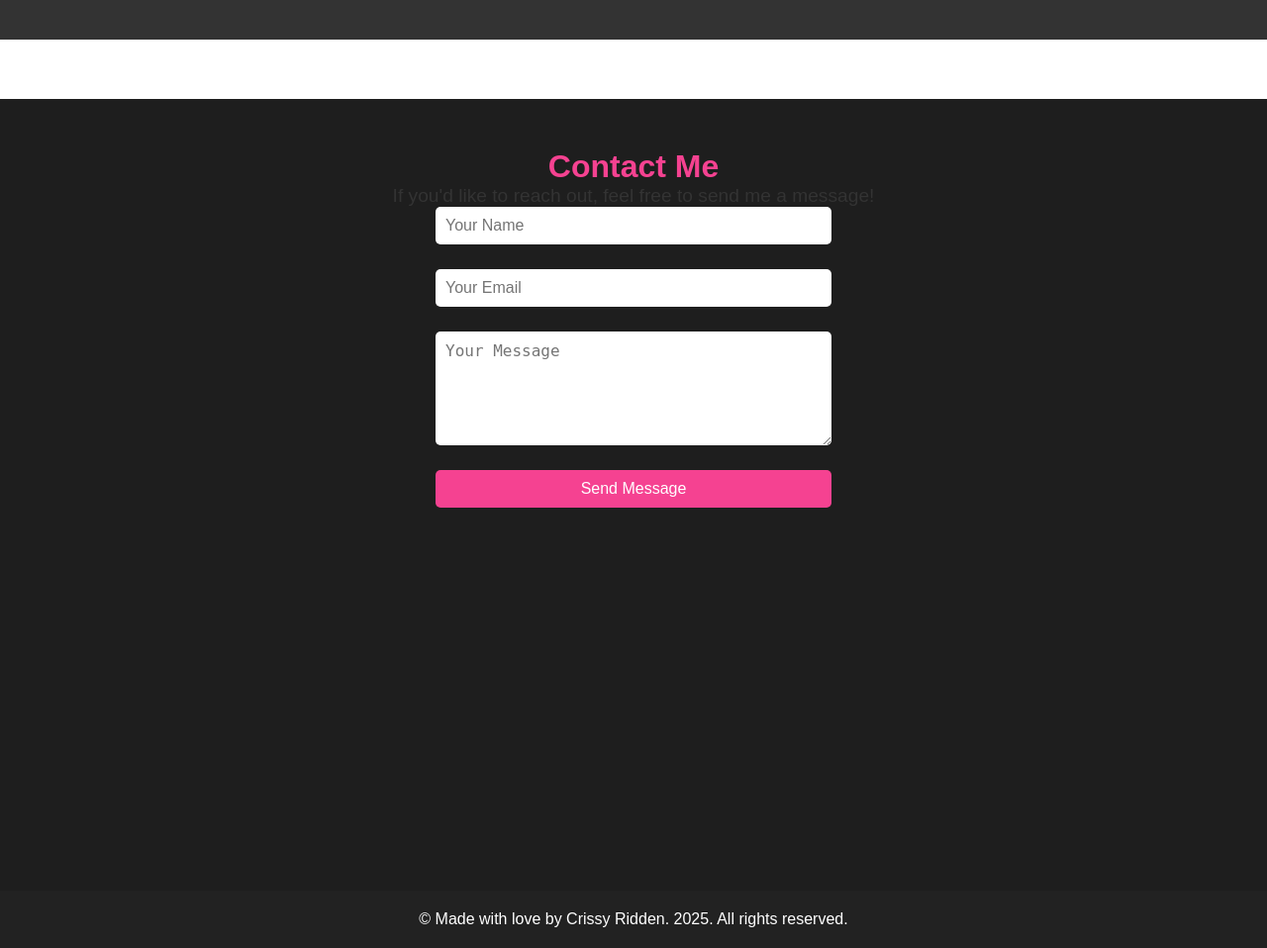
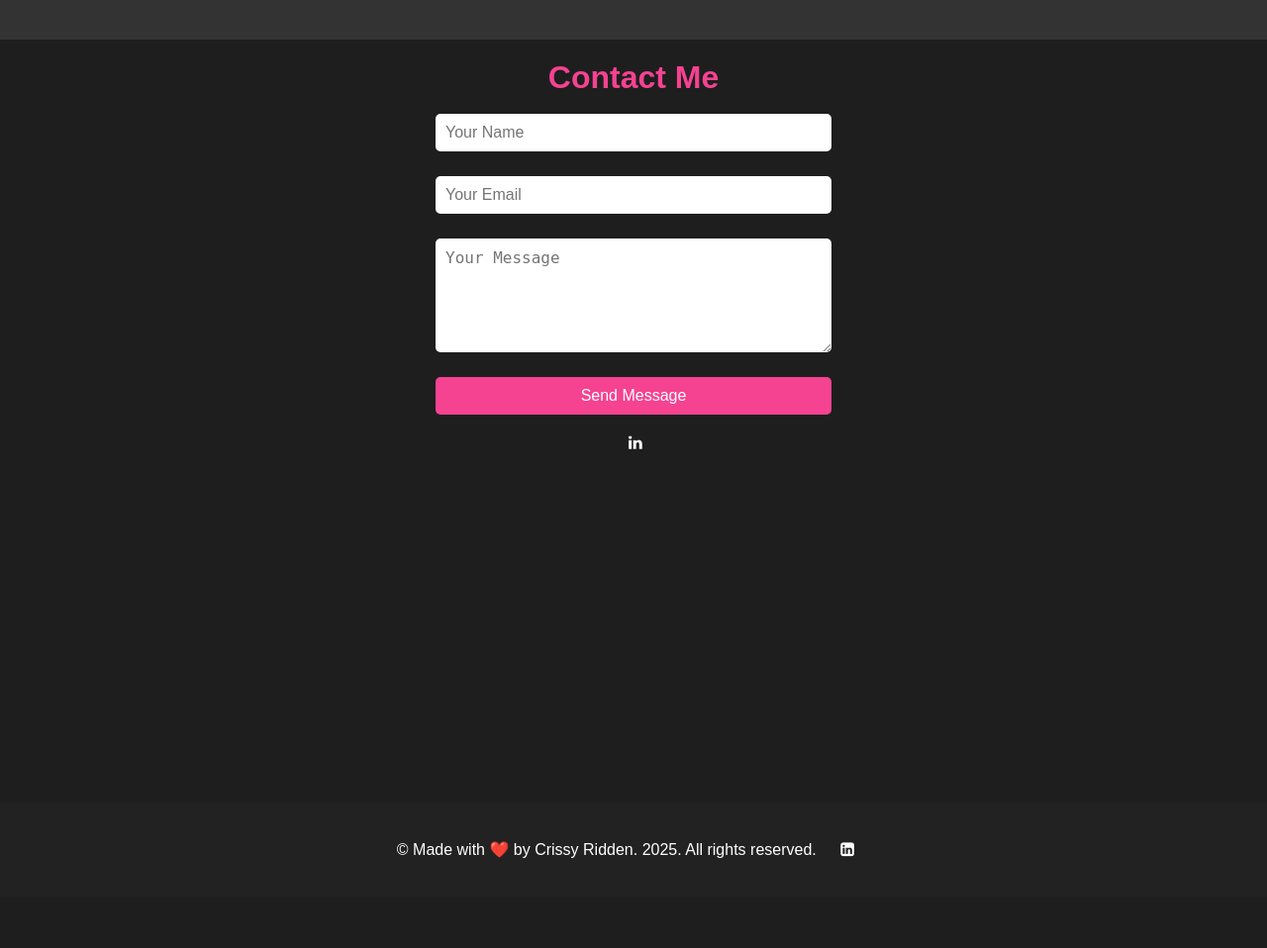
Before and after one commit to CRddn/WebsiteCrid, a PHP site: page /contact.html in a window 1280 px wide. Shown: the whole page at 99% size. After the commit the page ends 867 px from the top, so only its background shows below. Run offline with PHP 8.4, Linux system fonts and the light colour scheme.

Commit message:
contact page

```diff
--- a/contact.html
+++ b/contact.html
@@ -5,6 +5,7 @@
     <meta name="viewport" content="width=device-width, initial-scale=1.0">
     <title>Contact Me - Crissy</title>
     <link rel="stylesheet" href="style.css">
+    <link rel="stylesheet" href="https://cdnjs.cloudflare.com/ajax/libs/font-awesome/4.7.0/css/font-awesome.min.css">
 </head>
 <body>
 
@@ -23,19 +24,20 @@
     <main>
         <section class="contact">
             <h1>Contact Me</h1>
-            <p>If you'd like to reach out, feel free to send me a message!</p>
+            <br>
             <form action="#" method="post" class="contact-form">
-                <input type="text" name="name" placeholder="Your Name" required>
-                <input type="email" name="email" placeholder="Your Email" required>
-                <textarea name="message" rows="5" placeholder="Your Message" required></textarea>
-                <button type="submit">Send Message</button>
-            </form>
-        </section>
+              <input type="text" name="name" placeholder="Your Name" required>
+              <input type="email" name="email" placeholder="Your Email" required>
+              <textarea name="message" rows="5" placeholder="Your Message" required></textarea>
+              <button type="submit">Send Message</button>
+          </form>
+            <a href="#" class="fa fa-linkedin"></a>
     </main>
 
      <!-- Footer (Same as index.html) -->
      <footer class="site-footer">
-      <p>&copy; Made with love by Crissy Ridden. 2025. All rights reserved.</p>
+      <p>&copy; Made with ❤️ by Crissy Ridden. 2025. All rights reserved. <a href="#" class="fa fa fa-linkedin-square
+"></a> </p>
   </footer>
 
 </body>
--- a/style.css
+++ b/style.css
@@ -108,7 +108,7 @@ header {
 
 /* Main Content */
 main {
-  padding-top: 100px; /* To avoid content overlapping with the fixed header */
+  padding-top: 10px; /* To avoid content overlapping with the fixed header */
 }
 
 section {
@@ -377,63 +377,35 @@ button:hover {
 
 
 /* Footer Styling */
-.site-footer {
-    background-color: #222;
-    color: white;
-    text-align: center;
-    padding: 20px;
+.fa {
+  padding: 20px;
+  font-size: 30px;
+  width: 50px;
+  text-align: center;
+  text-decoration: none;
 }
 
-.footer-content {
-  display: flex;
-  flex-direction: column;
-  align-items: center;
-
+.fa:hover {
+  opacity: 0.7;
 }
 
-.footer-content p {
-  margin: 0;
-  font-size: 1.2rem;
-  font-weight: bold;
+.fa-linkedin {
+  /*background: blue;*/
+  color: white;
 }
 
-/* Social Icons */
-.social-icons {
-  display: flex;
-  gap: 15px;
-  margin-top: 10px;
+.fa-linkedin-square	{
+  color: white;
 }
 
-.social-link {
-  display: flex;
-  align-items: center;
-  justify-content: center;
-  width: 40px;
-  height: 40px;
-  border-radius: 50%;
-  background-color: white;
-  color: #f54291;
-  font-size: 1.5rem;
-  text-decoration: none;
-  transition: transform 0.3s ease, background-color 0.3s ease;
+
+.site-footer {
+  background-color: #222;
+  color: white;
+  text-align: center;
+  padding: 20px;
 }
 
-.social-link i {
-  transition: color 0.3s ease;
-}
-
-/* LinkedIn and Instagram Colors */
-.social-link.linkedin:hover {
-  background-color: #0077b5;
-  color: white;
-  transform: scale(1.2);
-}
-
-.social-link.instagram:hover {
-  background-color: #e1306c;
-  color: white;
-  transform: scale(1.2);
-}
 
 /* 404 Page */
 .page-404 {
```
